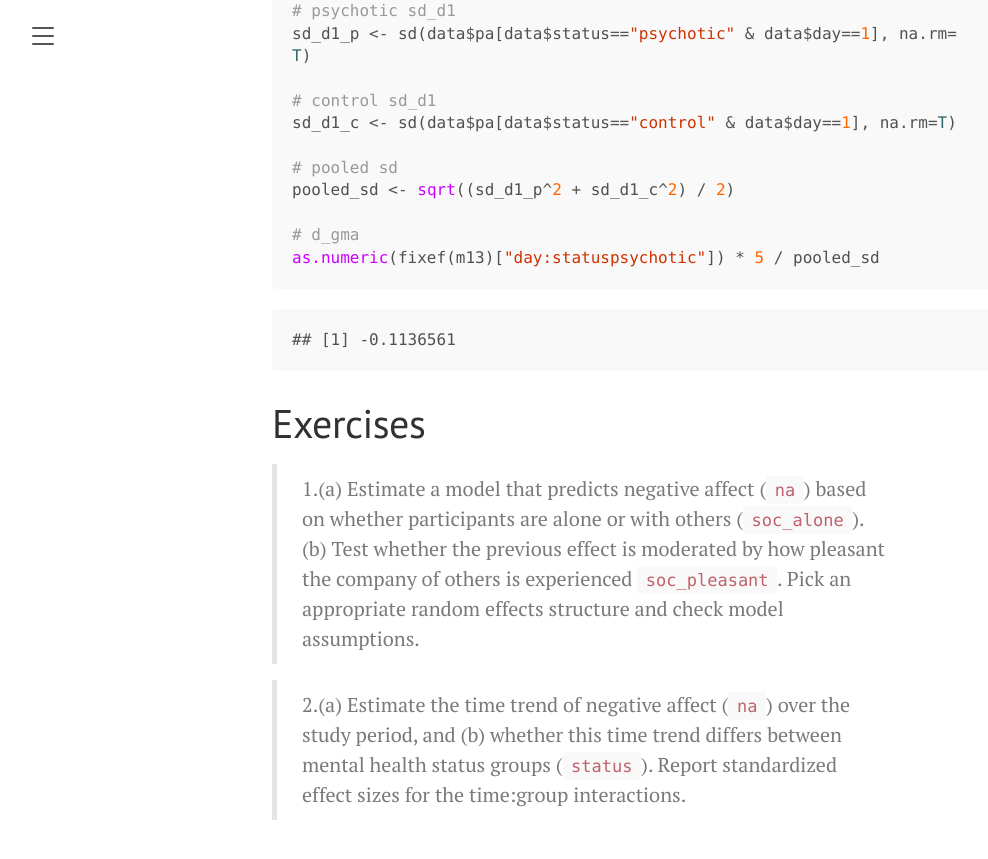
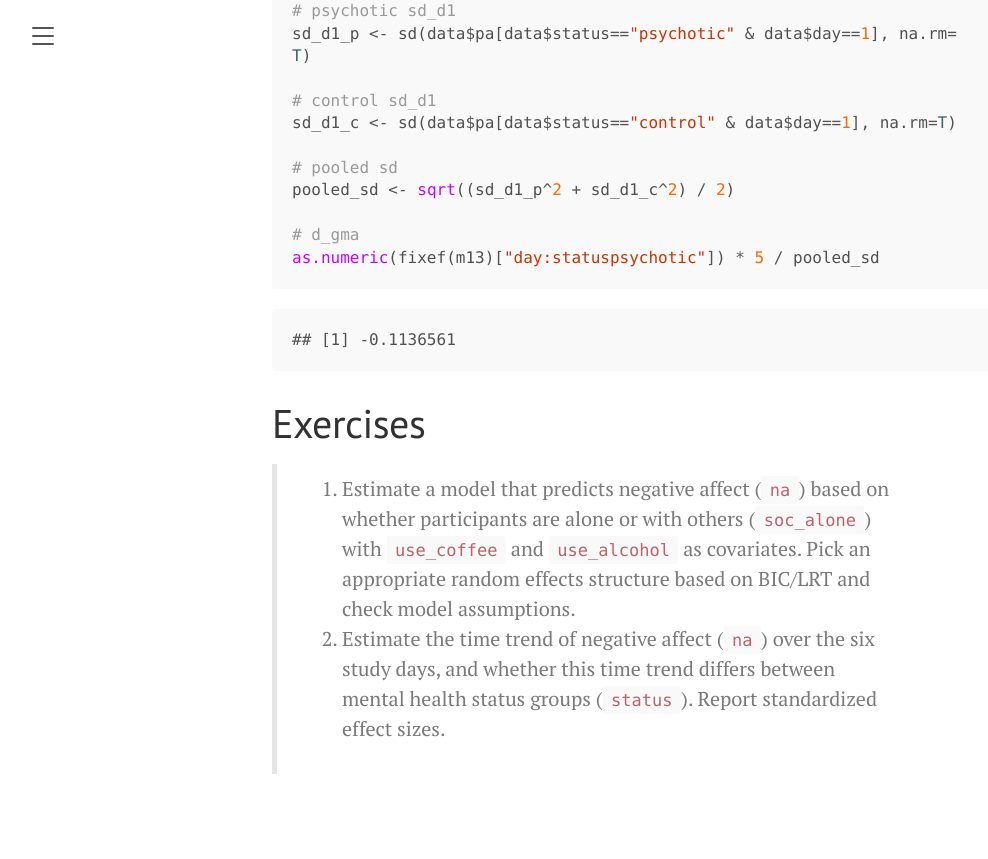
Before and after one commit to lennartseizer/ild, a Jekyll site: the page built from 4.md, in a window 1280 px wide and 900 px high, scrolled down 44197 px. Shown: the top 859 px of the window, without its empty margins (8-996 px from the left). Built offline with Jekyll 4.4.1, drawn with Linux system fonts in a browser that asks for light colours; our own code applies the rules of GitHub Pages for plain Markdown files.

Commit message:
Auto-render Rmd → md [skip ci]

```diff
--- a/4.md
+++ b/4.md
@@ -1537,13 +1537,11 @@ as.numeric(fixef(m13)["day:statuspsychotic"]) * 5 / pooled_sd
 
 # Exercises
 
-> 1.(a) Estimate a model that predicts negative affect (`na`) based on
-> whether participants are alone or with others (`soc_alone`). (b) Test
-> whether the previous effect is moderated by how pleasant the company
-> of others is experienced `soc_pleasant`. Pick an appropriate random
-> effects structure and check model assumptions.
-
-> 2.(a) Estimate the time trend of negative affect (`na`) over the study
-> period, and (b) whether this time trend differs between mental health
-> status groups (`status`). Report standardized effect sizes for the
-> time:group interactions.
+> 1.  Estimate a model that predicts negative affect (`na`) based on
+>     whether participants are alone or with others (`soc_alone`) with
+>     `use_coffee` and `use_alcohol` as covariates. Pick an appropriate
+>     random effects structure based on BIC/LRT and check model
+>     assumptions.
+> 2.  Estimate the time trend of negative affect (`na`) over the six
+>     study days, and whether this time trend differs between mental
+>     health status groups (`status`). Report standardized effect sizes.
```
